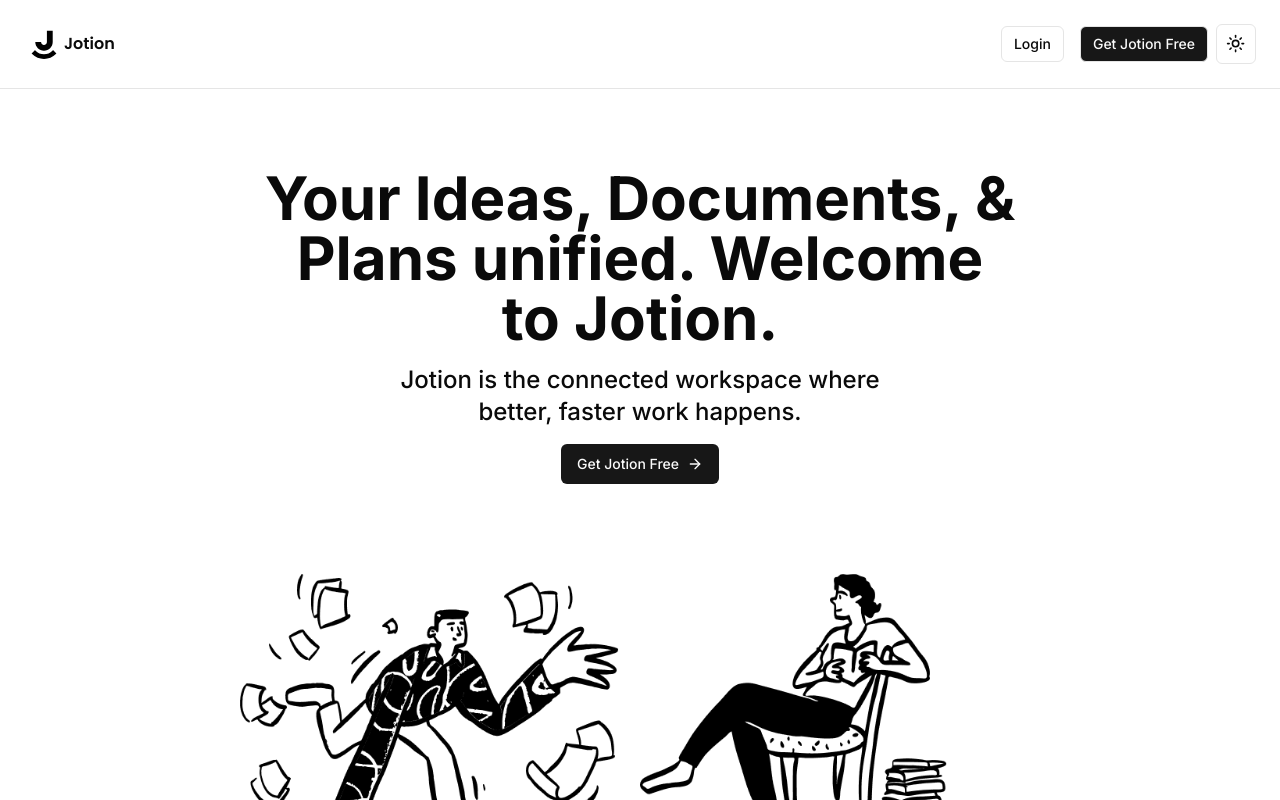
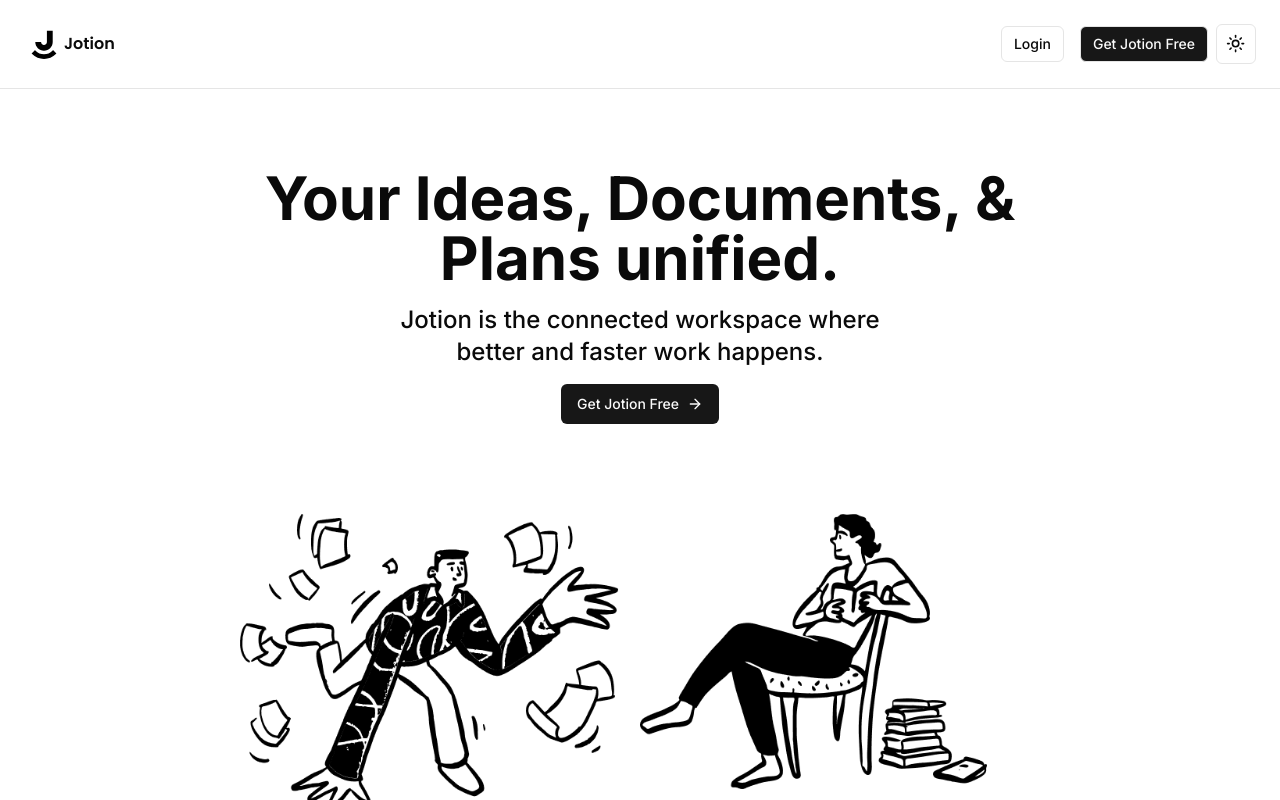
Before and after one commit to sougata-github/Jotion, a Next.js app: page / in a window 1280 px wide. Built offline with nearby package versions, Linux system fonts and the light colour scheme; no server answers.

Commit message:
fix: layout styles.

```diff
--- a/app/(marketing)/_components/Heading.tsx
+++ b/app/(marketing)/_components/Heading.tsx
@@ -11,15 +11,14 @@
   const { isAuthenticated, isLoading } = useConvexAuth();
 
   return (
-    <div className="max-w-3xl space-y-4 p-2">
-      <h1 className="text-3xl sm:text-5xl md:text-6xl font-bold">
-        Your Ideas, Documents, & Plans unified. Welcome <br />
-        to Jotion.
+    <div className="max-w-3xl space-y-4 py-2">
+      <h1 className="text-2xl sm:text-5xl md:text-6xl font-bold">
+        Your Ideas, Documents, & Plans unified.
       </h1>
-      <h3 className="text-base sm:text-xl md:text-2xl font-medium">
+      <h3 className="text-base sm:text-xl md:text-2xl font-medium ">
         Jotion is the connected workspace where
         <br />
-        better, faster work happens.
+        better and faster work happens.
       </h3>
       {isLoading && (
         <div className="w-full flex items-center justify-center">
--- a/app/(marketing)/_components/Hero.tsx
+++ b/app/(marketing)/_components/Hero.tsx
@@ -18,7 +18,7 @@
             className="object-contain dark:block hidden"
           />
         </div>
-        <div className="relative h-[400px] w-[400px] hidden md:block">
+        <div className="relative h-[400px] w-[400px] hidden lg:block">
           <Image
             src="/assets/reading.png"
             fill
--- a/app/(marketing)/page.tsx
+++ b/app/(marketing)/page.tsx
@@ -5,7 +5,7 @@
 const MarketingPage = () => {
   return (
     <div className="min-h-full flex flex-col dark:bg-[#1F1F1F]">
-      <div className="flex flex-col items-center justify-center md:justify-start text-center gap-y-8 flex-1 px-6 pb-10">
+      <div className="flex flex-col items-center justify-center text-center gap-y-8 flex-1 px-6 pb-10">
         <Heading />
         <Hero />
       </div>
```
